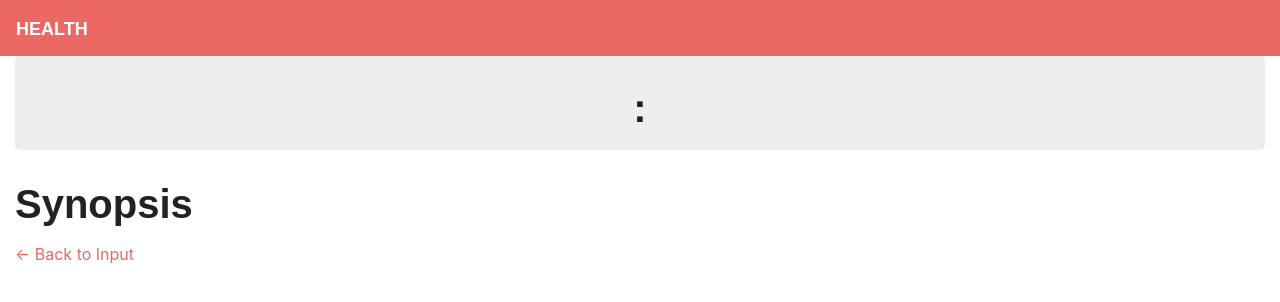
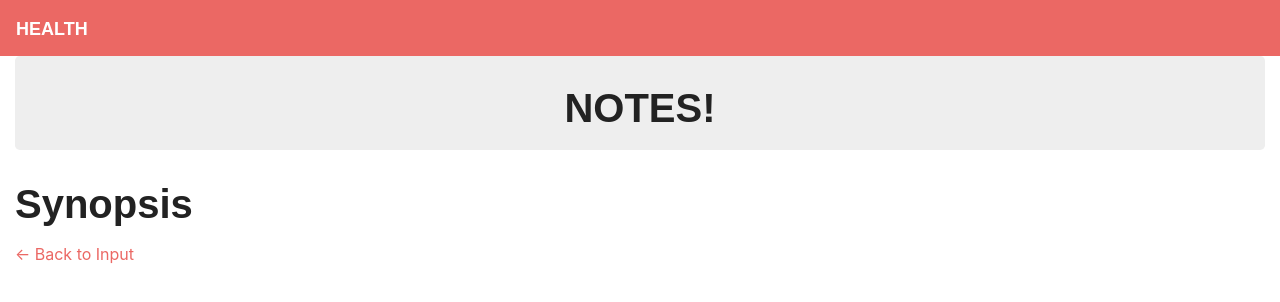
Before and after one commit to wcbridge/bitsfinal, a React (Create React App) app in the folder client/: page /books/1 in a window 1280 px wide. Shown: the top 302 px of the page. Built offline with nearby package versions, Linux system fonts and the light colour scheme; no server answers; a web font is replaced by a local one.

Commit message:
changing headers

```diff
--- a/client/src/pages/Books/Books.js
+++ b/client/src/pages/Books/Books.js
@@ -71,7 +71,7 @@ class Books extends Component {
         <Row>
           <Col size="md-6">
             <Jumbotron>
-              <h1>Health Type?</h1>
+              <h1>How Should I Spend My Free Time?</h1>
             </Jumbotron>
             <form>
               <Input
@@ -96,13 +96,13 @@ class Books extends Component {
                 disabled={!(this.state.title)}
                 onClick={this.handleFormSubmit}
               >
-                Submit Concern
+                Submit
               </FormBtn>
             </form>
           </Col>
           <Col size="md-6 sm-12">
             <Jumbotron>
-              <h1>Concerns</h1>
+              <h1>Free Time Breakdown</h1>
             </Jumbotron>
             {this.state.books.length ? (
               <List>
--- a/client/src/pages/Detail/Detail.js
+++ b/client/src/pages/Detail/Detail.js
@@ -22,9 +22,7 @@ class Detail extends Component {
         <Row>
           <Col size="md-12">
             <Jumbotron>
-              <h1>
-                {this.state.book.title} : {this.state.book.author}
-              </h1>
+             <h1>NOTES!</h1>
             </Jumbotron>
           </Col>
         </Row>
```
